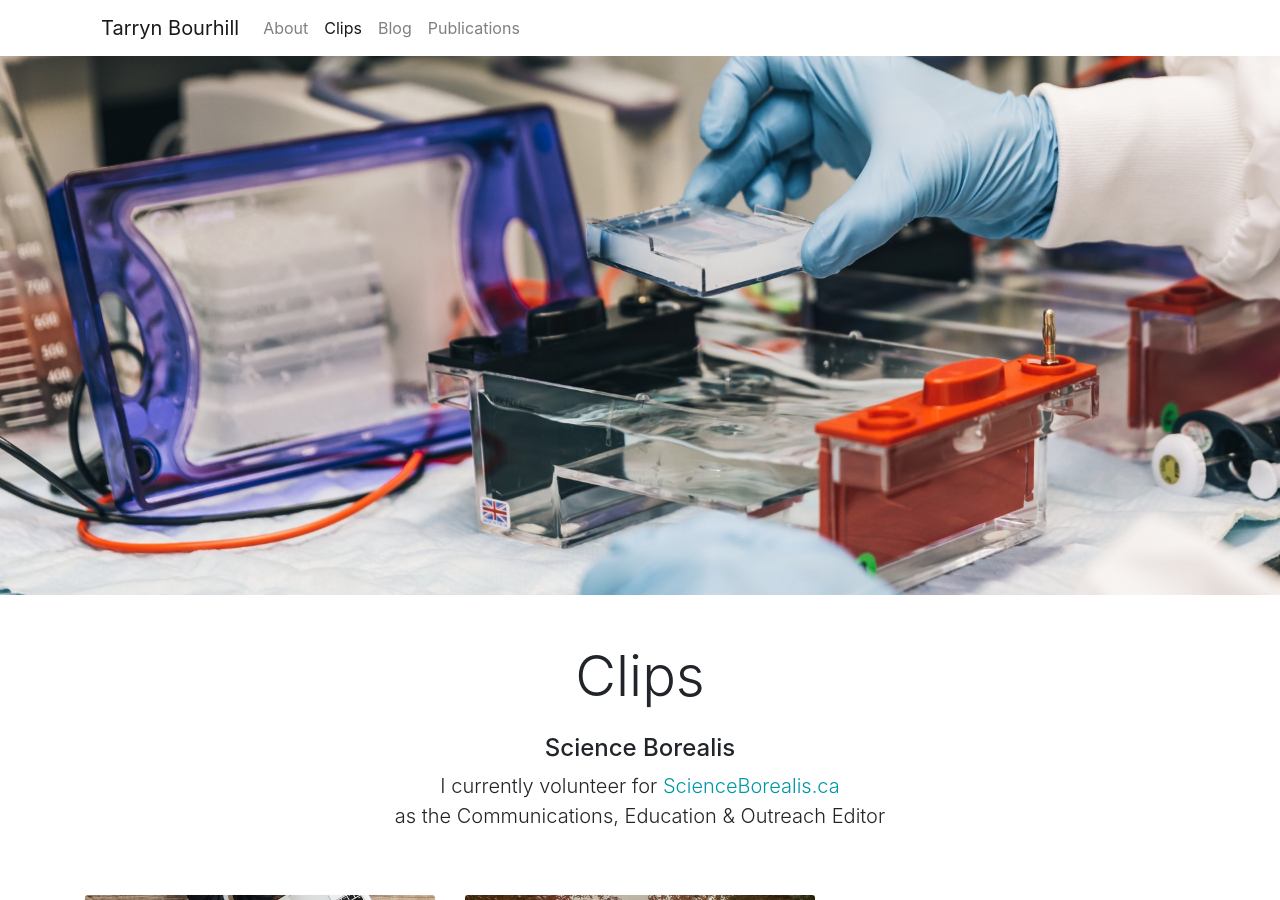
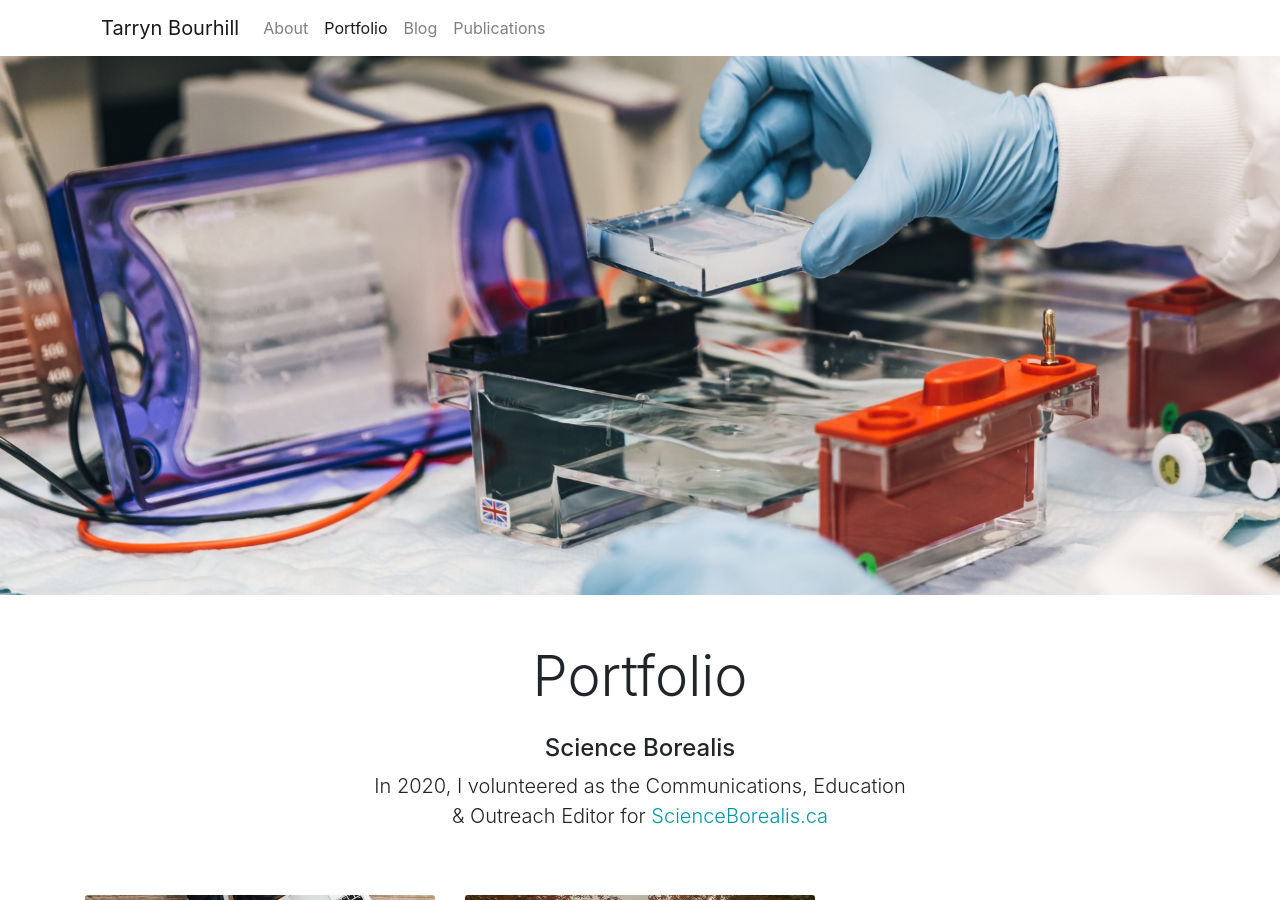
Before and after one commit to tbourhill/tbourhill.github.io, a Jekyll site: the page built from clips.html, in a window 1280 px wide and 900 px high. Built offline with Jekyll 4.4.1, drawn with Linux system fonts in a browser that asks for light colours; nearby versions of some CDN libraries.

Commit message:
Changed clips to portfolio

```diff
--- a/_data/navigation.yml
+++ b/_data/navigation.yml
@@ -1,6 +1,6 @@
 - name: About
   link: /about.html
-- name: Clips
+- name: Portfolio
   link: /clips.html
 - name: Blog
   link: /blog.html
--- a/clips.html
+++ b/clips.html
@@ -5,9 +5,9 @@ title: Tarryn Bourhill
 <div class="container">
   <div class="row justify-content-center py-5">
     <div class="col-xs-10 col-sm-6">
-      <h1 class="display-4 text-center mb-4">Clips</h1>
+      <h1 class="display-4 text-center mb-4">Portfolio</h1>
       <h4 class="text-center">Science Borealis</h4>
-      <p class="lead text-center">I currently volunteer for <a href="https://blog.scienceborealis.ca/tag/tarryn-bourhill/">ScienceBorealis.ca</a><br>as the Communications, Education & Outreach Editor</p>
+      <p class="lead text-center">In 2020, I volunteered as the Communications, Education & Outreach Editor for <a href="https://blog.scienceborealis.ca/tag/tarryn-bourhill/">ScienceBorealis.ca</a></p>
     </div>
   </div>
 </div>
```
